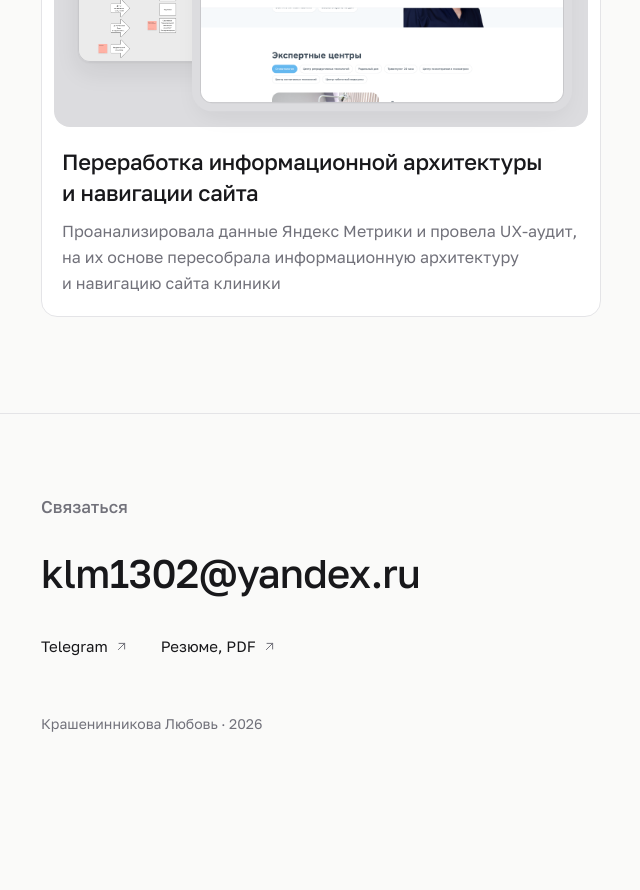
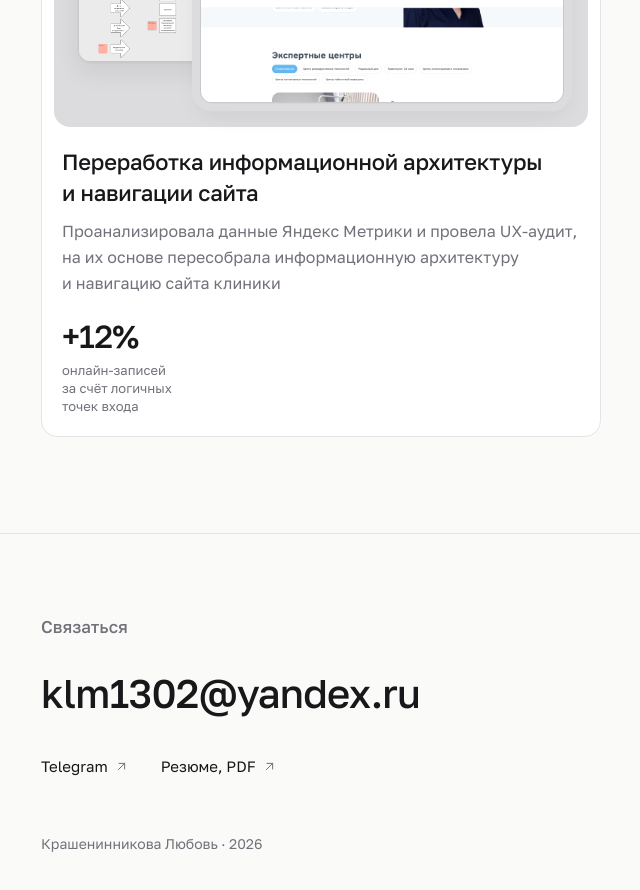
Before and after one commit to krasheninnikoval/krasheninnikoval.github.io, a Next.js app: page /cases/autograder-panel in a window 1280 px wide. Shown: the part 3140-4030 px from the top of the page, without its empty margins (27-667 px from the left). Before the commit the page ends 3954 px from the top, so only its background shows below. Built offline with nearby package versions, Linux system fonts and the light colour scheme.

Commit message:
Результаты кейса в карточках блока «Другие кейсы»
Co-Authored-By: Claude Opus 5 <noreply@anthropic.com>

```diff
--- a/src/components/CaseCard.tsx
+++ b/src/components/CaseCard.tsx
@@ -57,14 +57,12 @@ export function CaseCard({
           {study.cardSummary}
         </p>
 
-        {wide ? (
-          <MetricRow
-            items={study.results}
-            plain
-            compact
-            className="mt-7 sm:mt-8"
-          />
-        ) : null}
+        <MetricRow
+          items={study.results}
+          plain
+          compact
+          className={wide ? "mt-7 sm:mt-8" : "mt-6"}
+        />
       </div>
     </Link>
   );
```
